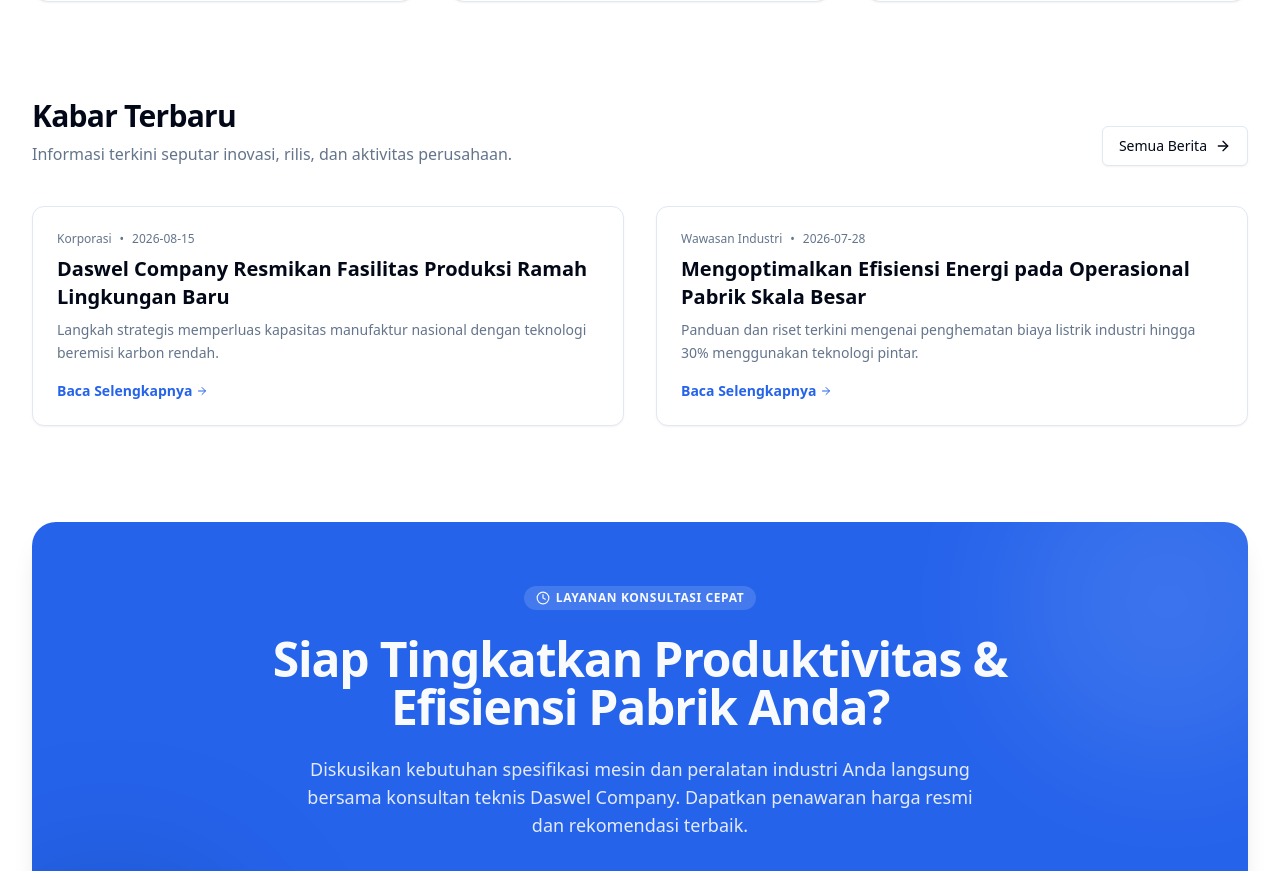
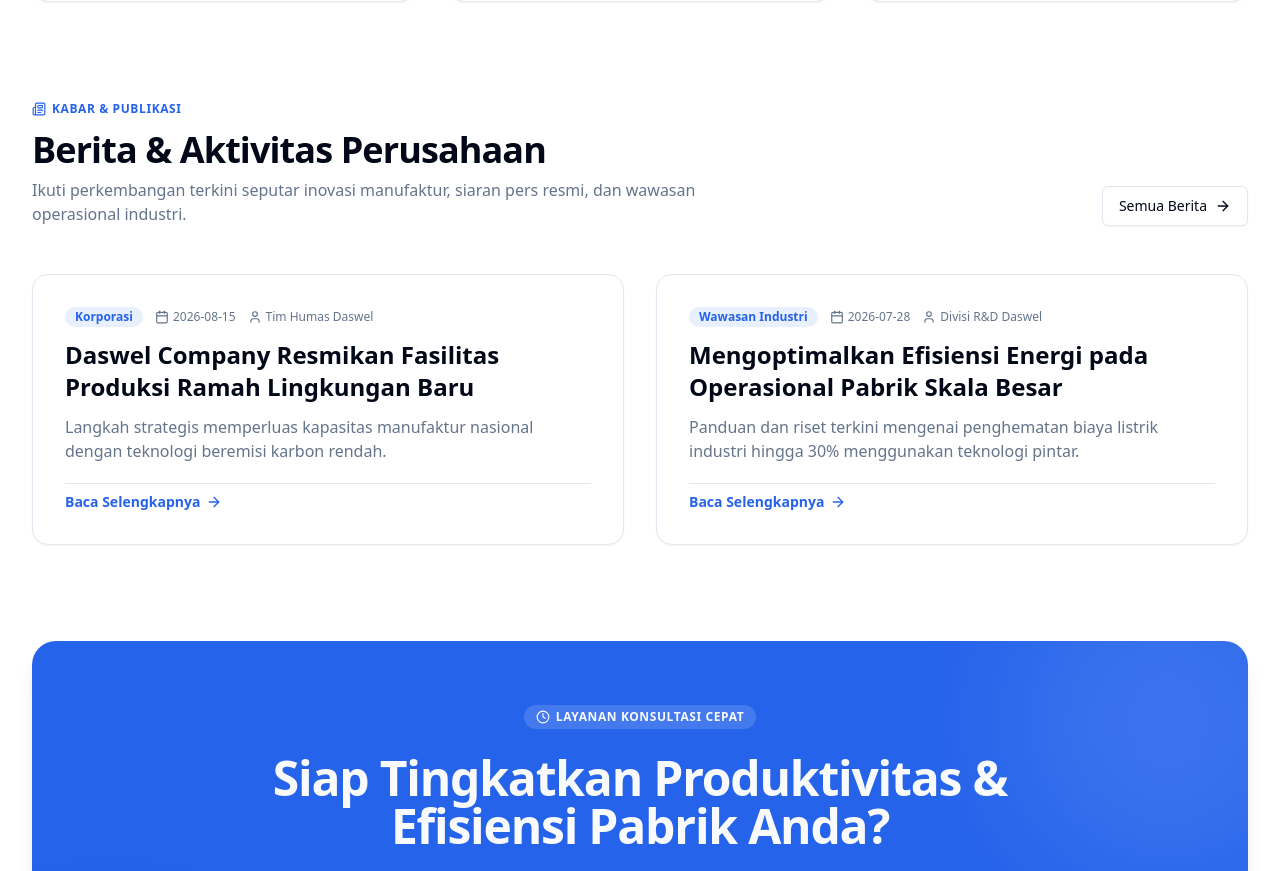
Before and after one commit to Snouzen/daswel-comp, a Next.js app: page / in a window 1280 px wide. Shown: the part 3087-3958 px from the top of the page. Built offline with nearby package versions, Linux system fonts and the light colour scheme.

Commit message:
feat: add framer motion animations across homepage sections

```diff
--- a/app/page.tsx
+++ b/app/page.tsx
@@ -1,16 +1,10 @@
-import Link from "next/link";
-import { newsData } from "@/data/news";
-import { Button } from "@/components/ui/button";
-import { ArrowRight } from "lucide-react";
-
 import { HeroSection } from "@/components/home/hero-section";
 import { AboutAndFeaturesSection } from "@/components/home/about-and-features-section";
 import { FeaturedProductsSection } from "@/components/home/featured-products-section";
+import { LatestNewsSection } from "@/components/home/latest-news-section";
 import { CtaSection } from "@/components/home/cta-section";
 
 export default function HomePage() {
-  const latestNews = newsData.slice(0, 2);
-
   return (
     <div className="flex flex-col space-y-24 pb-16">
       {/* Sambutan Utama (Hero) */}
@@ -23,52 +17,7 @@
       <FeaturedProductsSection />
 
       {/* Kabar Terbaru */}
-      <section className="container mx-auto max-w-7xl px-4 sm:px-6 lg:px-8">
-        <div className="flex flex-col sm:flex-row justify-between items-start sm:items-end mb-10 gap-4">
-          <div className="space-y-2">
-            <h2 className="text-3xl font-bold tracking-tight text-foreground">
-              Kabar Terbaru
-            </h2>
-            <p className="text-muted-foreground">
-              Informasi terkini seputar inovasi, rilis, dan aktivitas perusahaan.
-            </p>
-          </div>
-          <Button asChild variant="outline">
-            <Link href="/news" className="gap-2">
-              Semua Berita <ArrowRight className="h-4 w-4" />
-            </Link>
-          </Button>
-        </div>
-
-        <div className="grid grid-cols-1 md:grid-cols-2 gap-8">
-          {latestNews.map((news) => (
-            <article
-              key={news.id}
-              className="rounded-xl border bg-card p-6 shadow-sm flex flex-col justify-between space-y-4"
-            >
-              <div className="space-y-2">
-                <div className="flex items-center space-x-2 text-xs text-muted-foreground">
-                  <span>{news.category}</span>
-                  <span>•</span>
-                  <span>{news.publishedAt}</span>
-                </div>
-                <h3 className="font-semibold text-xl text-foreground hover:text-primary transition-colors">
-                  <Link href="/news">{news.title}</Link>
-                </h3>
-                <p className="text-sm text-muted-foreground leading-relaxed">
-                  {news.excerpt}
-                </p>
-              </div>
-              <Link
-                href="/news"
-                className="text-sm font-semibold text-primary inline-flex items-center gap-1 hover:underline"
-              >
-                Baca Selengkapnya <ArrowRight className="h-3 w-3" />
-              </Link>
-            </article>
-          ))}
-        </div>
-      </section>
+      <LatestNewsSection />
 
       {/* Hubungi Kami / CTA WhatsApp */}
       <CtaSection />
--- /dev/null
+++ b/components/home/latest-news-section.tsx
@@ -0,0 +1,84 @@
+"use client";
+
+import Link from "next/link";
+import { motion } from "framer-motion";
+import { newsData } from "@/data/news";
+import { Button } from "@/components/ui/button";
+import { ArrowRight, Newspaper, Calendar, User } from "lucide-react";
+
+export function LatestNewsSection() {
+  const latestNews = newsData.slice(0, 2);
+
+  return (
+    <section className="container mx-auto max-w-7xl px-4 sm:px-6 lg:px-8">
+      {/* Section Header */}
+      <div className="flex flex-col sm:flex-row justify-between items-start sm:items-end mb-12 gap-4">
+        <div className="space-y-2">
+          <div className="inline-flex items-center gap-1.5 text-xs font-bold uppercase tracking-wider text-primary">
+            <Newspaper className="h-3.5 w-3.5" />
+            <span>Kabar & Publikasi</span>
+          </div>
+          <h2 className="text-3xl sm:text-4xl font-bold tracking-tight text-foreground">
+            Berita & Aktivitas Perusahaan
+          </h2>
+          <p className="text-muted-foreground text-sm sm:text-base max-w-2xl">
+            Ikuti perkembangan terkini seputar inovasi manufaktur, siaran pers resmi, dan wawasan operasional industri.
+          </p>
+        </div>
+        <Button asChild variant="outline" className="gap-2 shrink-0">
+          <Link href="/news">
+            Semua Berita <ArrowRight className="h-4 w-4" />
+          </Link>
+        </Button>
+      </div>
+
+      {/* News Cards Grid */}
+      <div className="grid grid-cols-1 md:grid-cols-2 gap-8">
+        {latestNews.map((news, idx) => (
+          <motion.article
+            key={news.id}
+            initial={{ opacity: 0, y: 20 }}
+            whileInView={{ opacity: 1, y: 0 }}
+            viewport={{ once: true }}
+            transition={{ duration: 0.45, delay: idx * 0.1 }}
+            className="rounded-2xl border bg-card p-6 sm:p-8 shadow-sm hover:shadow-md transition-all hover:border-primary/40 flex flex-col justify-between space-y-5 group"
+          >
+            <div className="space-y-3">
+              <div className="flex flex-wrap items-center gap-3 text-xs text-muted-foreground">
+                <span className="rounded-full bg-primary/10 px-2.5 py-0.5 font-semibold text-primary">
+                  {news.category}
+                </span>
+                <span className="flex items-center gap-1">
+                  <Calendar className="h-3.5 w-3.5" />
+                  {news.publishedAt}
+                </span>
+                <span className="flex items-center gap-1">
+                  <User className="h-3.5 w-3.5" />
+                  {news.author}
+                </span>
+              </div>
+
+              <h3 className="font-bold text-xl sm:text-2xl text-foreground group-hover:text-primary transition-colors leading-snug">
+                <Link href="/news">{news.title}</Link>
+              </h3>
+
+              <p className="text-sm sm:text-base text-muted-foreground leading-relaxed">
+                {news.excerpt}
+              </p>
+            </div>
+
+            <div className="pt-2 border-t flex items-center justify-between">
+              <Link
+                href="/news"
+                className="text-sm font-semibold text-primary inline-flex items-center gap-1.5 hover:gap-2.5 transition-all group-hover:underline"
+              >
+                <span>Baca Selengkapnya</span>
+                <ArrowRight className="h-4 w-4" />
+              </Link>
+            </div>
+          </motion.article>
+        ))}
+      </div>
+    </section>
+  );
+}
```
